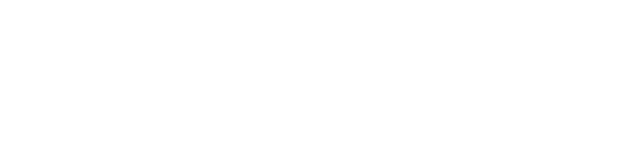
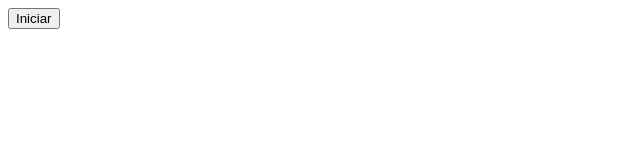
Before and after one commit to joshca1/platzigit, a plain HTML site: page index.html in a window 1280 px wide. Shown: the whole page, without its empty margins (0-640 px from the left). Drawn offline with Linux system fonts and the light colour scheme.

Commit message:
agregar boton

```diff
--- a/index.html
+++ b/index.html
@@ -4,6 +4,6 @@
 	<title> HOLA MUNDo</title>
 </head>
 <body>
-
+<button id="boton">Iniciar</button>
 </body>
 </html>
```
